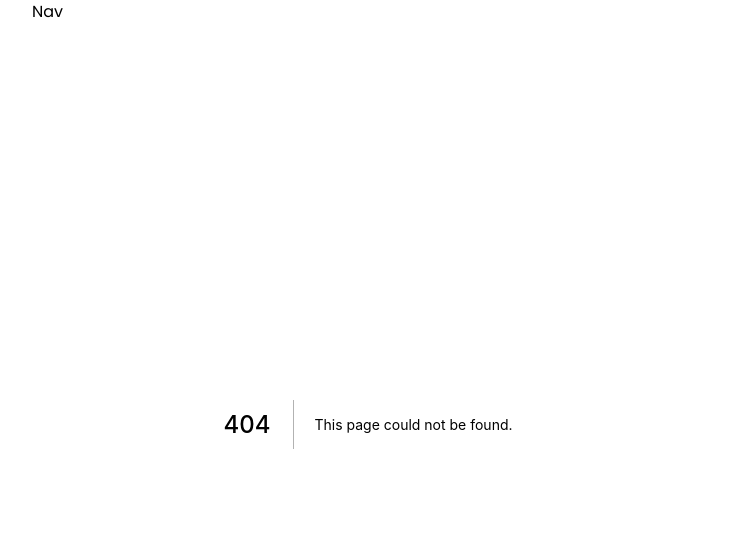
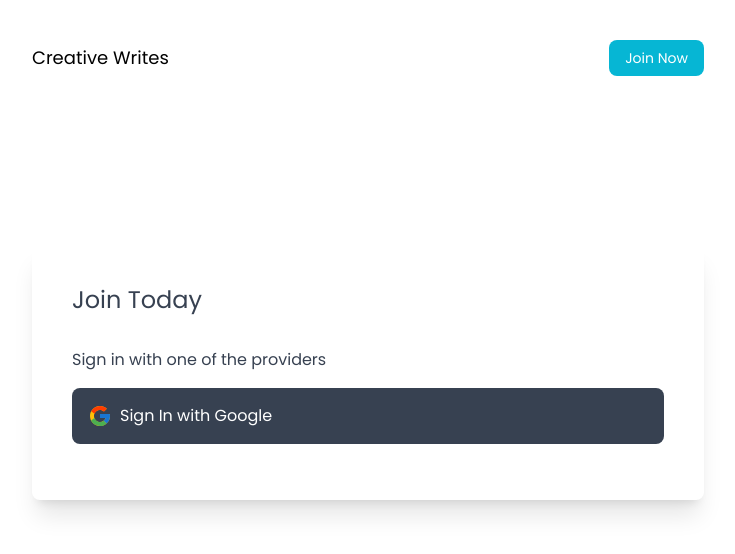
Before and after one commit to joedave13/creative-writes, a Next.js app: page /auth/login in a window 1280 px wide. Before the commit this address had no page. Shown: the top 554 px of the page, without its empty margins (272-1007 px from the left). Built offline with nearby package versions, Linux system fonts and the light colour scheme; no server answers.

Commit message:
user login with google firebase

```diff
--- a/components/Nav.js
+++ b/components/Nav.js
@@ -1,7 +1,43 @@
+/* eslint-disable @next/next/no-img-element */
+import Link from 'next/link';
+import { auth } from '../utils/firebase';
+import { useAuthState } from 'react-firebase-hooks/auth';
+
 export default function Nav() {
+    const [user, loading] = useAuthState(auth);
+    console.log(user);
+
     return (
-        <div>
-            <h1>Nav</h1>
-        </div>
+        <nav className='flex justify-between items-center py-10'>
+            <Link href='/'>
+                <button className='text-lg font-medium'>Creative Writes</button>
+            </Link>
+            <ul className='flex items-center gap-10'>
+                {!user && (
+                    <Link href={'/auth/login'}>
+                        <a className='py-2 px-4 text-sm bg-cyan-500 text-white rounded-lg font-medium ml-8'>
+                            Join Now
+                        </a>
+                    </Link>
+                )}
+
+                {user && (
+                    <div className='flex items-center gap-6'>
+                        <Link href='/post'>
+                            <button className='font-medium bg-cyan-500 text-white py-2 px-4 rounded-md text-sm'>
+                                Post
+                            </button>
+                        </Link>
+                        <Link href='/dashboard'>
+                            <img
+                                className='w-12 rounded-full cursor-pointer'
+                                src={user.photoURL}
+                                alt='user-image-profile'
+                            />
+                        </Link>
+                    </div>
+                )}
+            </ul>
+        </nav>
     );
 }
--- a/package.json
+++ b/package.json
@@ -13,7 +13,9 @@
         "firebase": "^9.12.1",
         "next": "12.3.1",
         "react": "18.2.0",
-        "react-dom": "18.2.0"
+        "react-dom": "18.2.0",
+        "react-firebase-hooks": "^5.0.3",
+        "react-icons": "^4.6.0"
     },
     "devDependencies": {
         "autoprefixer": "^10.4.12",
--- a/pages/api/hello.js
+++ /dev/null
@@ -1,5 +0,0 @@
-// Next.js API route support: https://nextjs.org/docs/api-routes/introduction
-
-export default function handler(req, res) {
-    res.status(200).json({ name: 'John Doe' });
-}
--- /dev/null
+++ b/pages/auth/login.js
@@ -0,0 +1,46 @@
+import { FcGoogle } from 'react-icons/fc';
+import { signInWithPopup, GoogleAuthProvider } from 'firebase/auth';
+import { auth } from '../../utils/firebase';
+import { useRouter } from 'next/router';
+import { useAuthState } from 'react-firebase-hooks/auth';
+import { useEffect } from 'react';
+
+export default function Login() {
+    const route = useRouter();
+    const [user, loading] = useAuthState(auth);
+
+    const googleProvider = new GoogleAuthProvider();
+
+    const googleLogin = async () => {
+        try {
+            const result = await signInWithPopup(auth, googleProvider);
+            route.push('/');
+        } catch (error) {
+            console.log(error);
+        }
+    };
+
+    useEffect(() => {
+        if (user) {
+            route.push('/');
+        } else {
+            console.log('Login');
+        }
+    }, [user]);
+
+    return (
+        <div className='shadow-xl mt-32 p-10 text-gray-700 rounded-lg'>
+            <h2 className='text-2xl font-medium'>Join Today</h2>
+            <div className='py-4'>
+                <h3 className='py-4'>Sign in with one of the providers</h3>
+                <button
+                    onClick={googleLogin}
+                    className='text-white bg-gray-700 w-full font-medium rounded-lg flex align-middle p-4 gap-2'
+                >
+                    <FcGoogle className='text-2xl' />
+                    Sign In with Google
+                </button>
+            </div>
+        </div>
+    );
+}
--- a/utils/firebase.js
+++ b/utils/firebase.js
@@ -1,7 +1,7 @@
 // Import the functions you need from the SDKs you need
 import { initializeApp } from 'firebase/app';
-import { getAuth } from 'firebase';
-import { getFireStore } from 'firebase/firestore';
+import { getAuth } from 'firebase/auth';
+import { getFirestore } from 'firebase/firestore';
 
 // TODO: Add SDKs for Firebase products that you want to use
 // https://firebase.google.com/docs/web/setup#available-libraries
@@ -20,4 +20,4 @@ const firebaseConfig = {
 const app = initializeApp(firebaseConfig);
 
 export const auth = getAuth();
-export const db = getFireStore(app);
+export const db = getFirestore(app);
```
Also changed, not shown: 2 other files (tests, documents, lock files or other folders).
